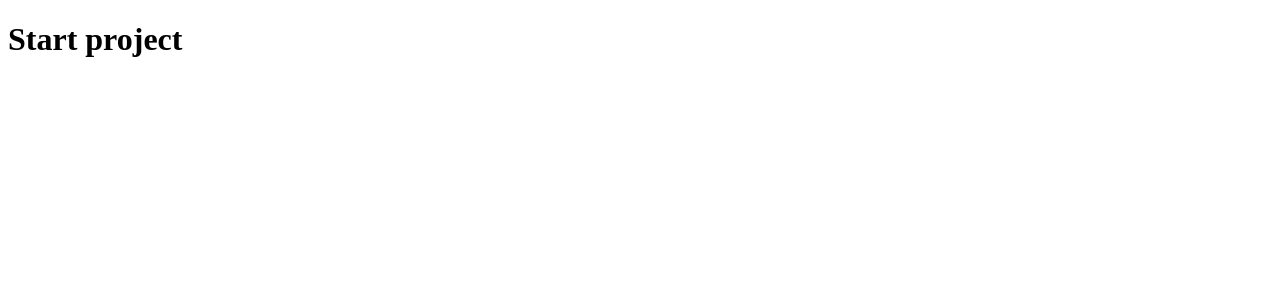
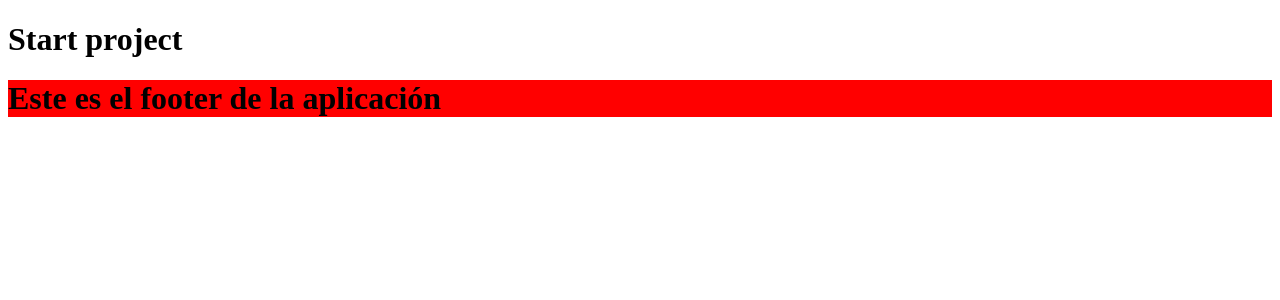
Before and after one commit to jmiguelgg/miguel_gutierrez_prueba_react_sps, a React (Create React App) app in the folder users-web/: page / in a window 1280 px wide. Shown: the top 300 px of the page. Built offline with nearby package versions, Linux system fonts and the light colour scheme.

Commit message:
Add a router for the aplications, and create the basic notfound page and the footer fro the app

```diff
--- a/users-web/package.json
+++ b/users-web/package.json
@@ -8,6 +8,7 @@
     "@testing-library/user-event": "^12.1.10",
     "react": "^17.0.1",
     "react-dom": "^17.0.1",
+    "react-router-dom": "^5.2.0",
     "react-scripts": "4.0.2",
     "web-vitals": "^1.0.1"
   },
--- /dev/null
+++ b/users-web/src/componets/Footer/index.jsx
@@ -0,0 +1,12 @@
+import React from 'react';
+import styles from './styles';
+
+const Footer = () => {
+  return (
+    <div style={styles.container}>
+      <h1>Este es el footer de la aplicación</h1>
+    </div>
+  );
+};
+
+export default Footer;
--- /dev/null
+++ b/users-web/src/componets/Footer/styles.jsx
@@ -0,0 +1,7 @@
+const styles = {
+  container: {
+    backgroundColor: 'red',
+  }
+};
+
+export default styles;
--- /dev/null
+++ b/users-web/src/componets/layout.jsx
@@ -0,0 +1,13 @@
+import React from 'react';
+import Footer from './Footer';
+
+const Layout = ({ children }) => {
+  return (
+    <React.Fragment>
+      {children}
+      <Footer />
+    </React.Fragment>
+  );
+};
+
+export default Layout;
--- a/users-web/src/index.js
+++ b/users-web/src/index.js
@@ -1,6 +1,6 @@
 import React from 'react';
 import ReactDOM from 'react-dom';
-import App from './pages';
+import App from './router';
 import reportWebVitals from './reportWebVitals';
 
 ReactDOM.render(
--- /dev/null
+++ b/users-web/src/pages/notFound.jsx
@@ -0,0 +1,11 @@
+import React from 'react';
+
+const NotFound = () => {
+  return (
+    <div>
+      <h1>Page not found</h1>
+    </div>
+  );
+};
+
+export default NotFound;
--- /dev/null
+++ b/users-web/src/router.js
@@ -0,0 +1,24 @@
+import React from 'react';
+import {
+  BrowserRouter,
+  Switch,
+  Route,
+} from "react-router-dom";
+import Home from './pages';
+import NotFound from './pages/notFound';
+import Layout from './componets/layout';
+
+const Router = () => {
+  return (
+    <BrowserRouter>
+      <Layout>
+        <Switch>
+          <Route exact path="/" component={Home} />
+          <Route path="*" component={NotFound} />
+        </Switch>
+      </Layout>
+    </BrowserRouter>
+  );
+};
+
+export default Router;
```
Also changed, not shown: 1 other file (tests, documents, lock files or other folders).
